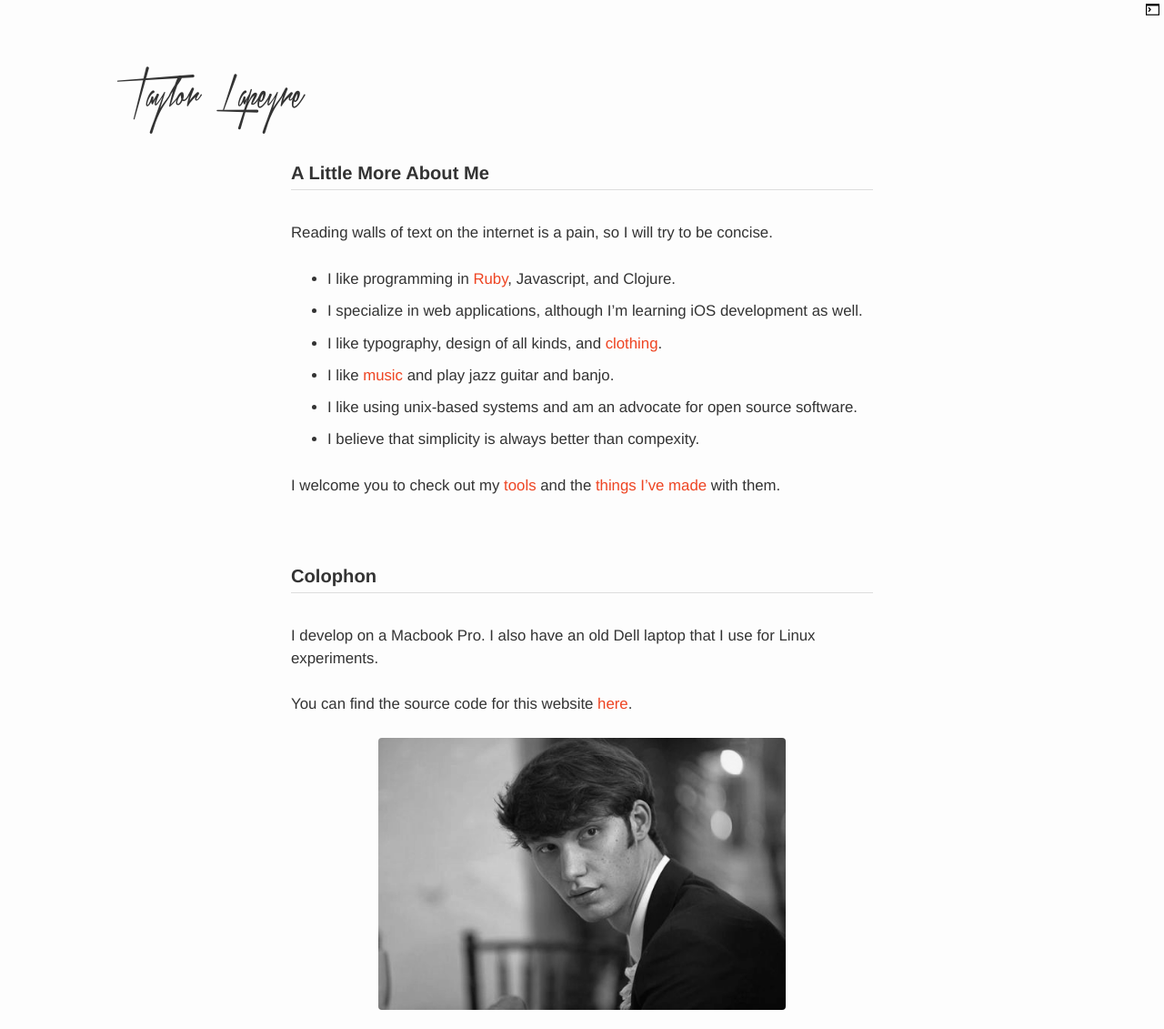
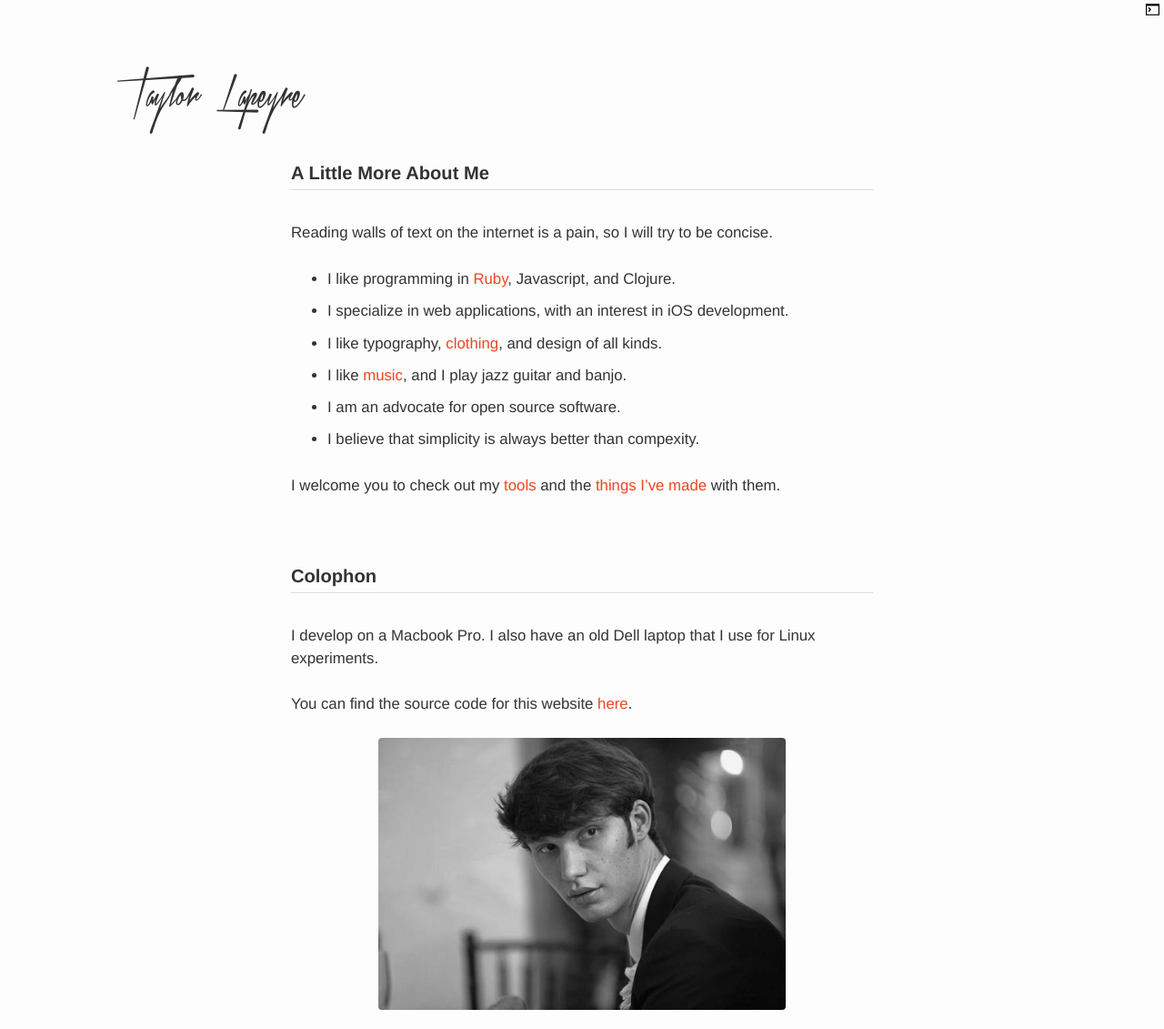
Before and after one commit to taylorlapeyre/taylorlapeyre.github.io, a Jekyll site: the page built from about.md, in a window 1280 px wide. Shown: the whole page at 91% size. Built offline with Jekyll 4.4.1, drawn with Linux system fonts in a browser that asks for light colours; nearby versions of some CDN libraries; some web fonts are replaced.

Commit message:
fix wording on about page

```diff
--- a/about.md
+++ b/about.md
@@ -8,10 +8,10 @@ title: About Me
 Reading walls of text on the internet is a pain, so I will try to be concise.
 
 * I like programming in [Ruby][1], Javascript, and Clojure.
-* I specialize in web applications, although I'm learning iOS development as well.
-* I like typography, design of all kinds, and [clothing][2].
-* I like [music][3] and play jazz guitar and banjo.
-* I like using unix-based systems and am an advocate for open source software.
+* I specialize in web applications, with an interest in iOS development.
+* I like typography, [clothing][2], and design of all kinds.
+* I like [music][3], and I play jazz guitar and banjo.
+* I am an advocate for open source software.
 * I believe that simplicity is always better than compexity.
 
 I welcome you to check out my [tools][4] and the [things I've made][5] with them.
```
